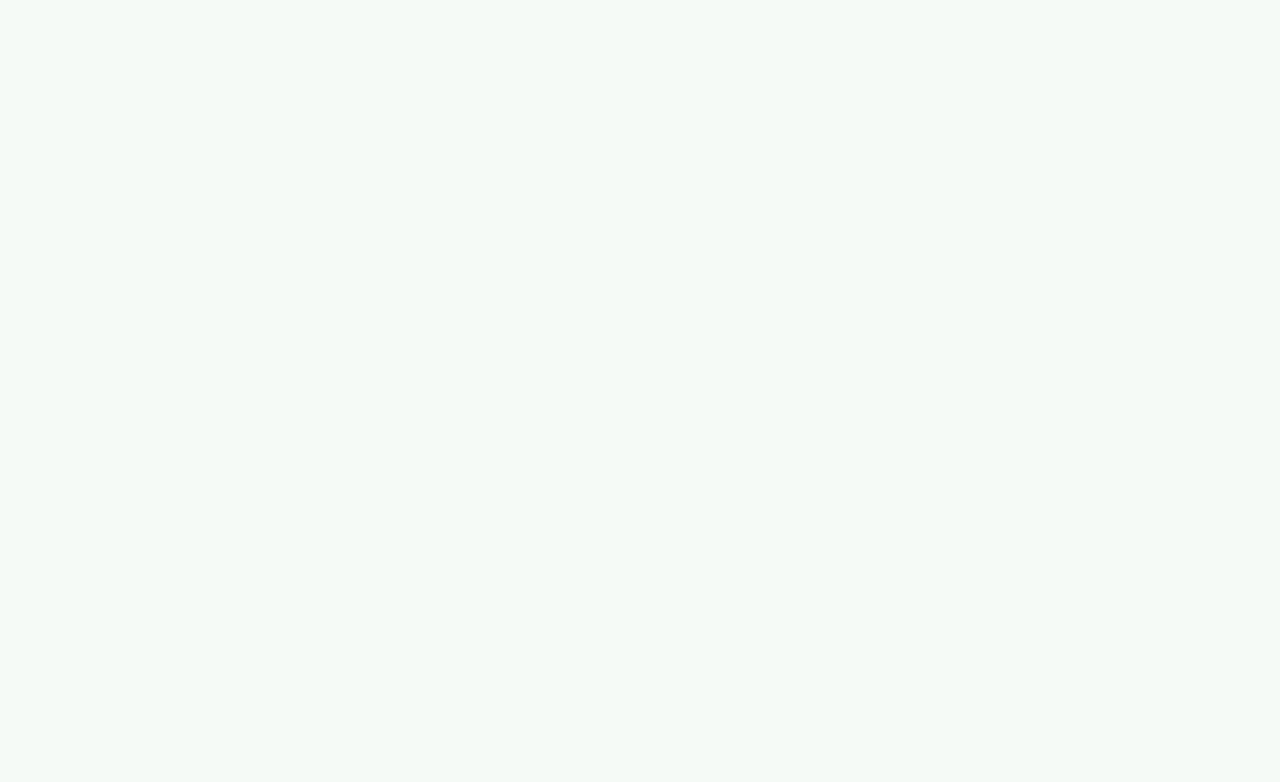
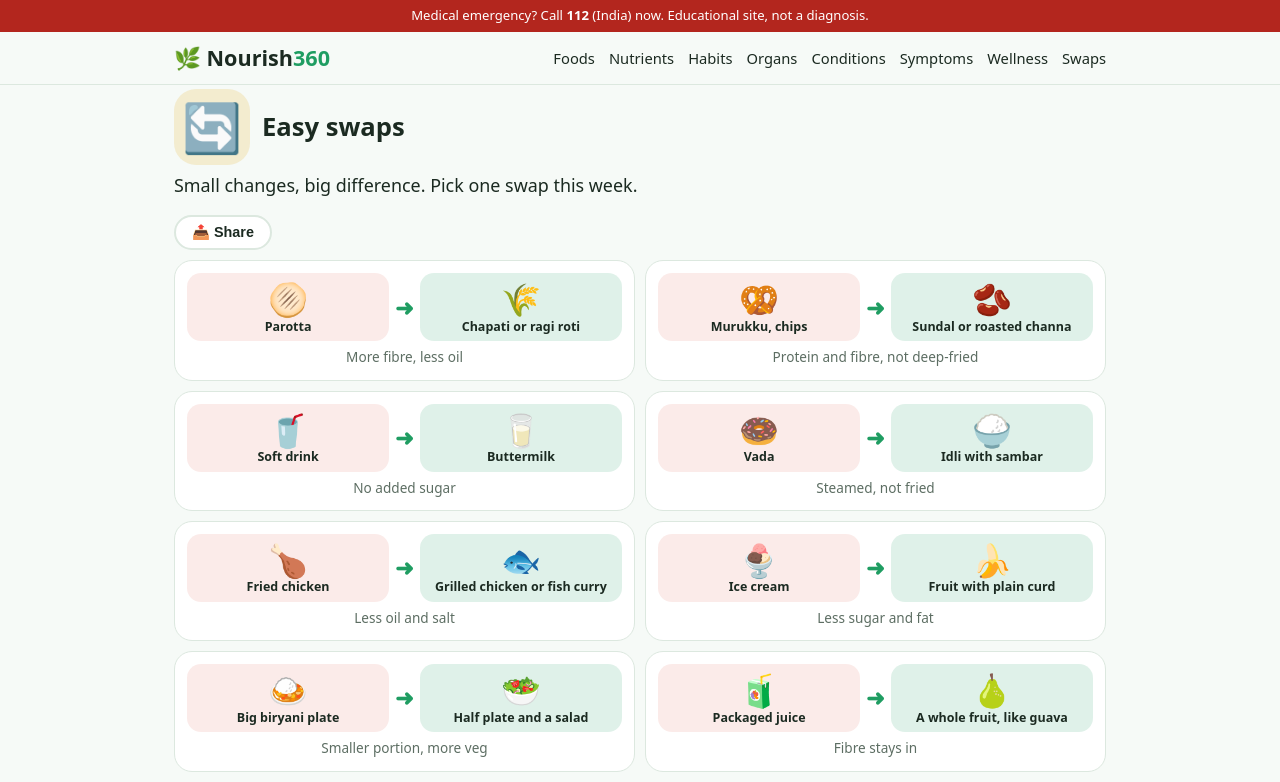
Before and after one commit to hemasri-kalaiselvan/Nourish360, a Next.js app: page /swaps in a window 1280 px wide. Before the commit this address had no page. Shown: the top 782 px of the page. Built offline with nearby package versions, Linux system fonts and the light colour scheme.

Commit message:
Create page.tsx

```diff
--- /dev/null
+++ b/app/swaps/page.tsx
@@ -0,0 +1,27 @@
+import Link from "next/link";
+import { SWAPS } from "@/lib/swaps";
+import ShareButton from "@/components/ShareButton";
+
+export default function SwapsPage() {
+  return (
+    <div className="sec-swaps">
+      <header className="phead">
+        <div className="pemoji">🔄</div>
+        <h1>Easy swaps</h1>
+      </header>
+      <p className="lead">Small changes, big difference. Pick one swap this week.</p>
+      <ShareButton title="Easy food swaps — Nourish360" />
+      <div className="swaps big">
+        {SWAPS.map((s) => (
+          <Link key={s.from} href={s.href ?? "/swaps/"} className="swap">
+            <span className="sfrom">{s.fromE}<small>{s.from}</small></span>
+            <span className="sarrow">➜</span>
+            <span className="sto">{s.toE}<small>{s.to}</small></span>
+            <span className="swhy">{s.why}</span>
+          </Link>
+        ))}
+      </div>
+      <p className="muted small">General tips, not personal advice. If you have a medical condition, ask your doctor or dietitian.</p>
+    </div>
+  );
+}
```
